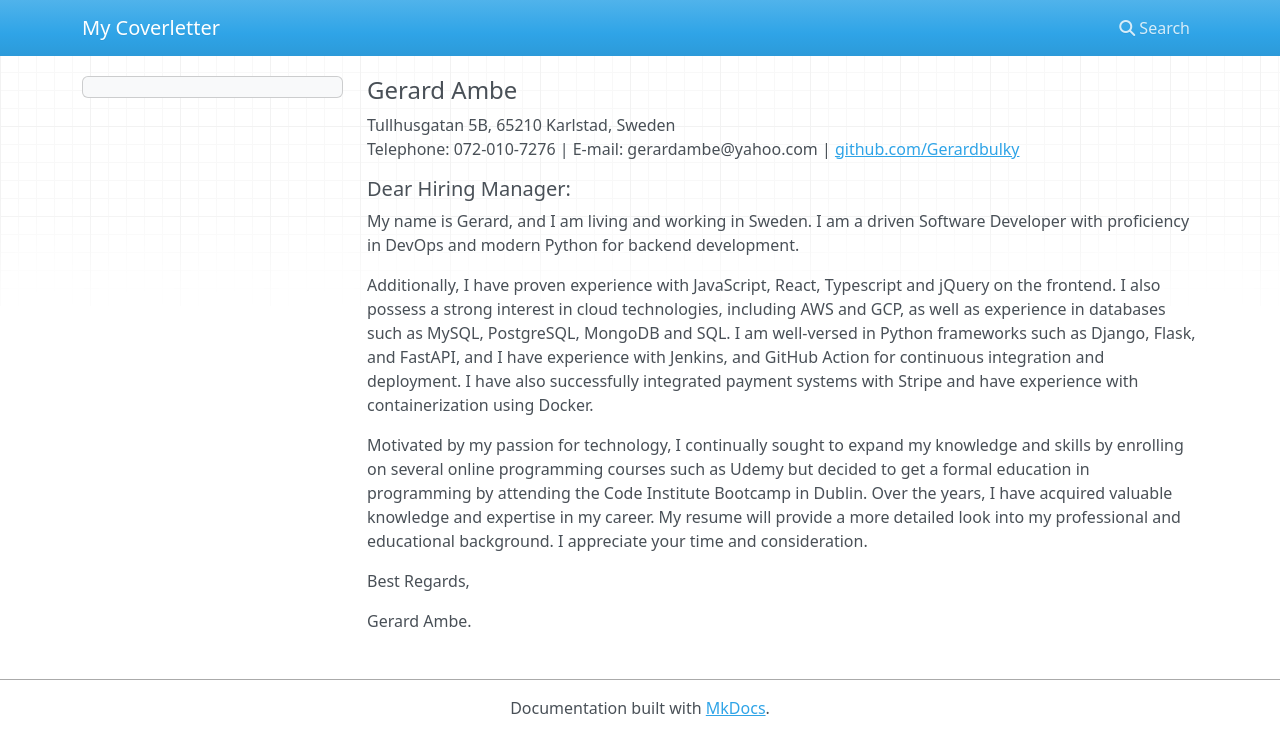
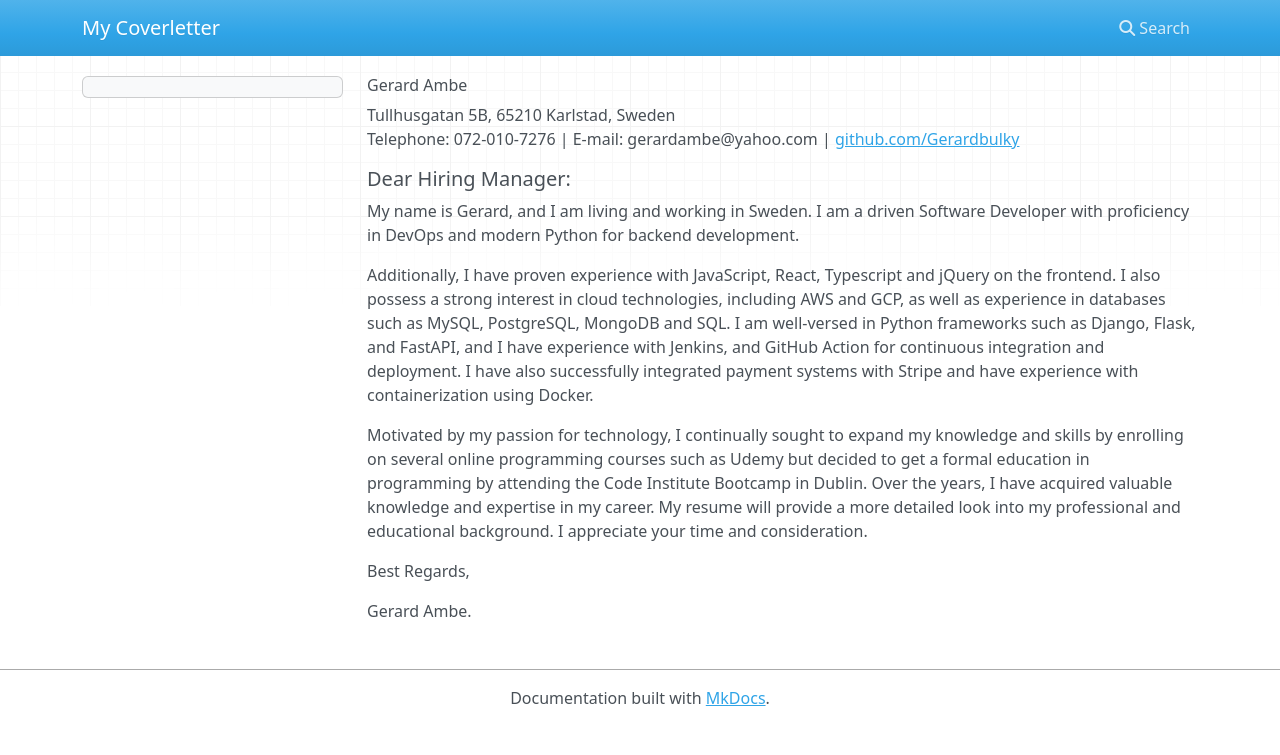
Before and after one commit to Gerardbulky/coverletter, an MkDocs documentation site: the page built from docs/index.md, in a window 1280 px wide. Shown: the top 755 px of the page. Built offline with MkDocs 1.6.1, drawn with Linux system fonts in a browser that asks for light colours; nearby versions of some CDN libraries.

```diff
--- a/docs/index.md
+++ b/docs/index.md
@@ -1,5 +1,5 @@
 
-####**Gerard Ambe**
+######**Gerard Ambe**
 Tullhusgatan 5B, 65210 Karlstad, Sweden
 Telephone: 072-010-7276 | E-mail: gerardambe@yahoo.com | [github.com/Gerardbulky](https://github.com/Gerardbulky)
 
```
